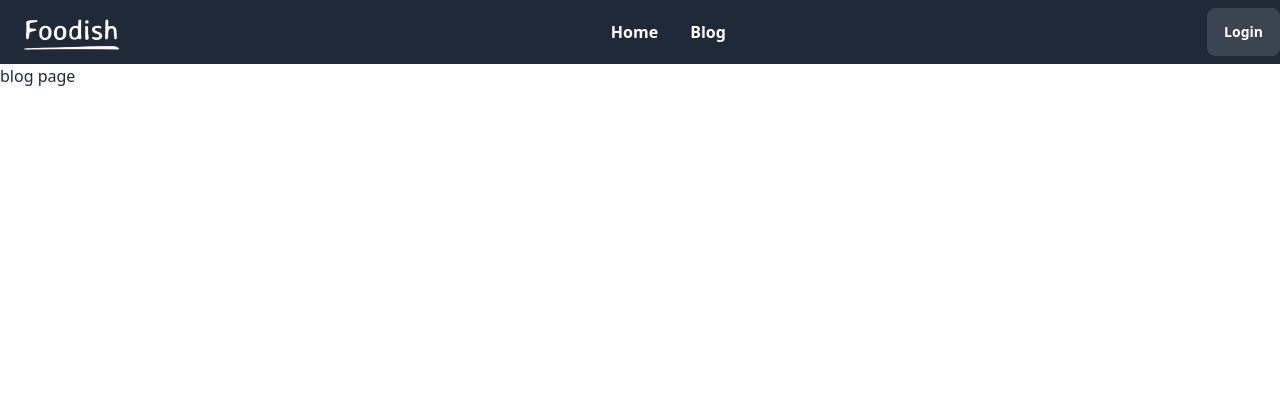
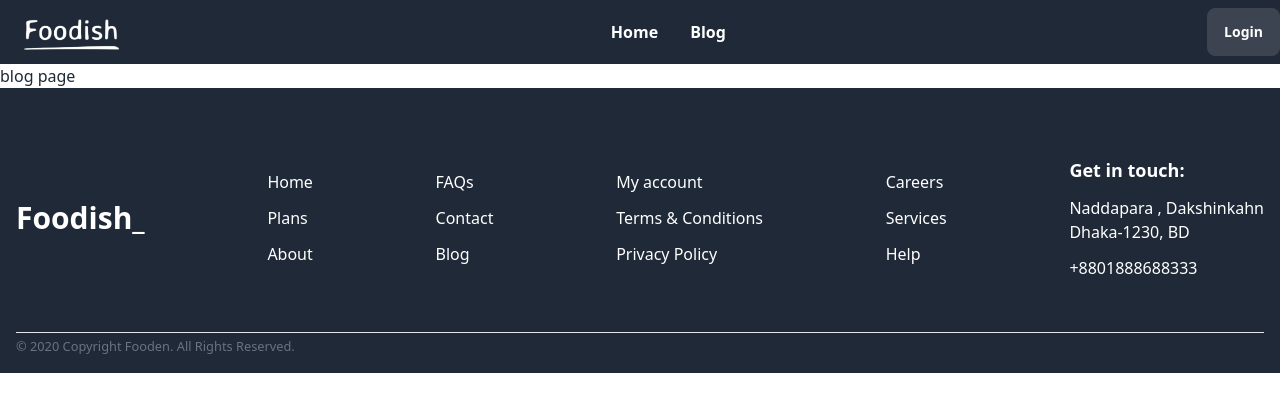
Before and after one commit to mahedihassantonay/foodish-client, a React (Vite) app: page /blog in a window 1280 px wide. Shown: the top 412 px of the page. Built offline with nearby package versions, Linux system fonts and the light colour scheme.

Commit message:
review and footer section added to the home page

```diff
--- a/src/components/Home/ChefTable.jsx
+++ b/src/components/Home/ChefTable.jsx
@@ -2,6 +2,7 @@
 /* eslint-disable no-unused-vars */
 import React from "react";
 import { FaThumbsUp } from "react-icons/fa";
+import { Link } from "react-router-dom";
 
 const ChefTable = ({ cd }) => {
   const { name, image, years_of_experience, number_of_recipes, likes } = cd;
@@ -12,7 +13,7 @@ const ChefTable = ({ cd }) => {
           <img
             src={image}
             alt="Album"
-            className="w-96 h-96"
+            className="w-96 h-96 hover:opacity-50"
           />
         </figure>
         <div className="card-body p-16">
@@ -21,7 +22,7 @@ const ChefTable = ({ cd }) => {
           <p className="text-lg p-4 font-semibold">Numbers of recipes: {number_of_recipes}</p>
           <p className="text-lg p-4 font-semibold inline-flex gap-2 items-center"><FaThumbsUp></FaThumbsUp> {likes}</p>
           <div className="p-4">
-            <button className="btn normal-case">View Recipes</button>
+            <Link to='/recipe'><button className="btn normal-case">View Recipes</button></Link>
           </div>
         </div>
       </div>
--- a/src/components/Home/Footer.jsx
+++ b/src/components/Home/Footer.jsx
@@ -1,12 +1,48 @@
 /* eslint-disable no-unused-vars */
-import React from 'react';
+import React from "react";
+import { Link } from "react-router-dom";
 
 const Footer = () => {
-    return (
-        <div>
+  return (
+    <div className="bg-gray-800 p-4">
+      <div className="container mx-auto text-white flex items-center justify-between py-12">
+        <h1 className="text-3xl font-bold py-12">Foodish_</h1>
+        <div className="flex flex-col gap-3">
+          <a>Home</a>
+          <a>Plans</a>
+          <a>About</a>
+        </div>
+        <div className="flex flex-col gap-3">
+          <a>FAQs</a>
+          <a>Contact</a>
+          <a>Blog</a>
+        </div>
+        <div className="flex flex-col gap-3">
+          <a>My account</a>
+          <a>Terms & Conditions</a>
+          <a>Privacy Policy</a>
+        </div>
+        <div className="flex flex-col gap-3">
+          <a>Careers</a>
+          <a>Services</a>
+          <a>Help</a>
+        </div>
+        <div className="flex flex-col gap-3">
+        <p className="text-lg font-semibold">Get in touch:</p>
+          <span>Naddapara , Dakshinkahn <br />
+          Dhaka-1230, BD
+          </span>
 
+          <a href="#">+8801888688333</a>
         </div>
-    );
+      </div>
+
+      <hr />
+      <p className="text-gray-500">
+        <small>© 2020 Copyright Fooden. All Rights Reserved.</small>
+      </p>
+    </div>
+  );
 };
 
 export default Footer;
--- a/src/components/Home/Home.jsx
+++ b/src/components/Home/Home.jsx
@@ -5,6 +5,7 @@ import { useLoaderData } from 'react-router-dom';
 import Banner from './Banner';
 import ChefTable from './chefTable';
 import OrderPlan from './OrderPlan';
+import Review from './Review';
 
 const Home = () => {
     const chefsData = useLoaderData();
@@ -24,6 +25,7 @@ const Home = () => {
          </div>
          </div>
          <OrderPlan />
+         <Review />
         </>
     );
 };
--- /dev/null
+++ b/src/components/Home/Review.jsx
@@ -0,0 +1,31 @@
+/* eslint-disable react/no-unescaped-entities */
+/* eslint-disable no-unused-vars */
+import React from 'react';
+
+const Review = () => {
+    return (
+        <div className="mt-24 container mx-auto mb-12">
+      <h1 className="text-center text-4xl font-bold">What people say</h1>
+      <div className='flex gap-8 p-8'>
+        <div className='text-center'>
+            <p className='text-gray-400 pb-3'>"The pasta was cooked perfectly and the sauce had a great balance of flavors. Will be back for more!"</p>
+            <img className='rounded-full w-16 mx-auto' src="https://randomuser.me/api/portraits/men/82.jpg" alt="" />
+            <h3 className='font-semibold p-2'>Jacob</h3>
+        </div>
+        <div className='text-center'>
+            <p className='text-gray-400 pb-3'>"The pasta was cooked perfectly and the sauce had a great balance of flavors. Will be back for more!"</p>
+            <img className='rounded-full w-16 mx-auto' src="https://randomuser.me/api/portraits/women/60.jpg" alt="" />
+            <h3 className='font-semibold p-2'>Angela</h3>
+        </div>
+        <div className='text-center'>
+            <p className='text-gray-400 pb-3'>"The pasta was cooked perfectly and the sauce had a great balance of flavors. Will be back for more!"</p>
+            <img className='rounded-full w-16 mx-auto' src="https://randomuser.me/api/portraits/men/33.jpg" alt="" />
+            <h3 className='font-semibold p-2'>William</h3>
+        </div>
+      </div>
+
+        </div>
+    );
+};
+
+export default Review;
```
